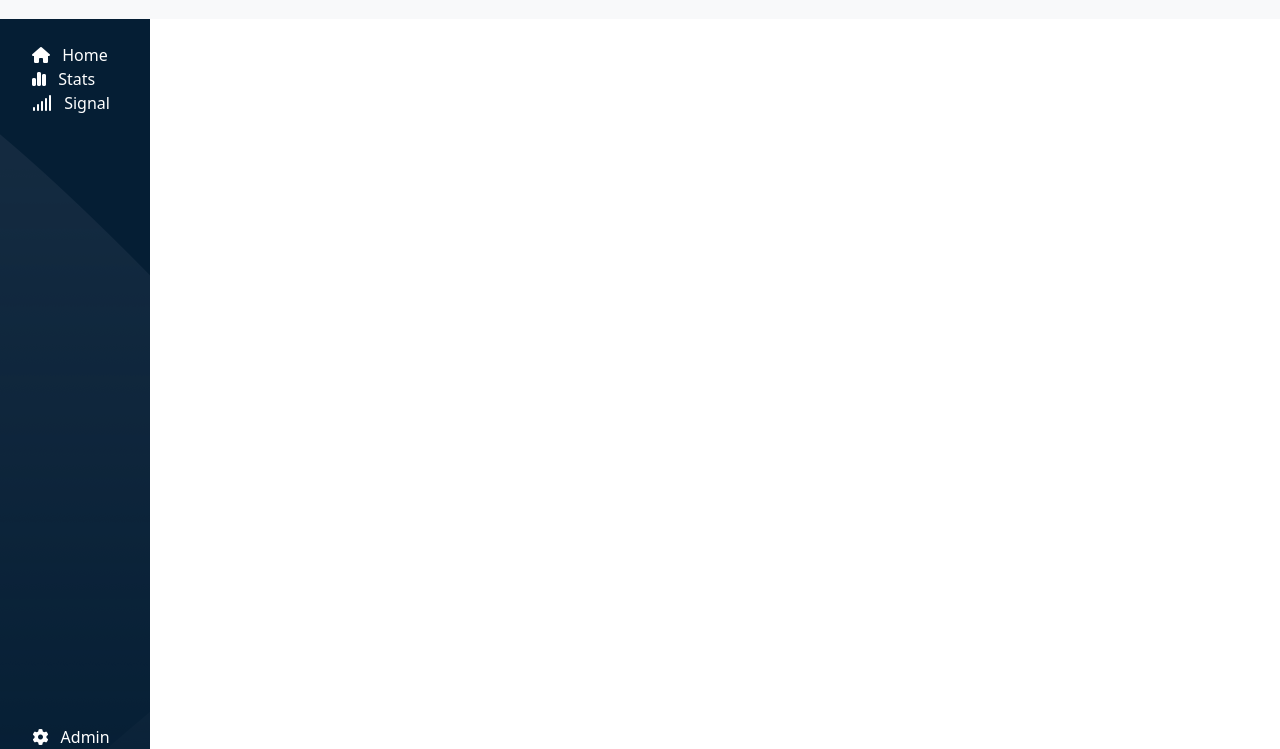
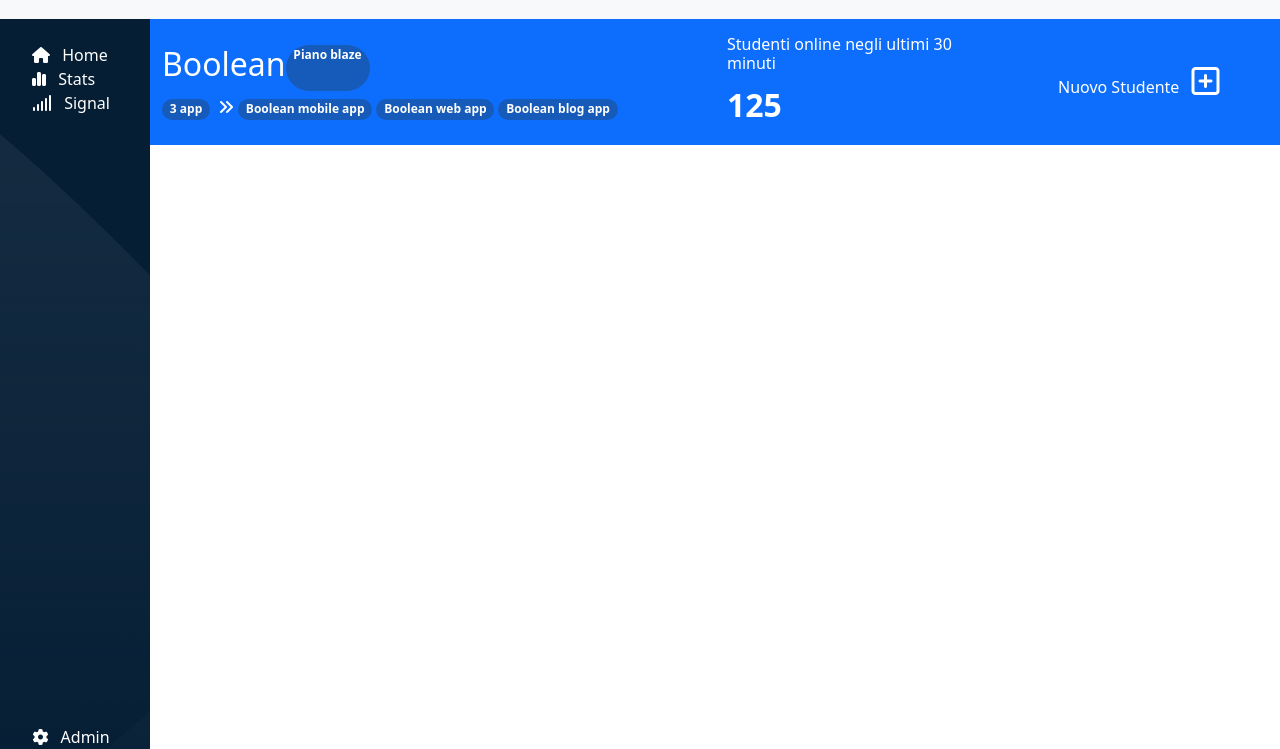
Before and after one commit to Morella92/html-css-bootstrap-dashboard, a plain HTML site: page index.html in a window 1280 px wide. Shown: the part 51-800 px from the top of the page. Drawn offline with nearby package versions, Linux system fonts and the light colour scheme.

Commit message:
START boolean blue bar

```diff
--- a/css/app.css
+++ b/css/app.css
@@ -5,6 +5,10 @@ img{
 li{
     list-style: none;
 }
+
+/* DEBUG RULES */
+
+
 /* HEADER NAV RULES */
 
 .main-navbar{
@@ -45,6 +49,15 @@ li{
     .admin__item{
         align-self: center;
     }
+
+
+    /* MAIN RULES */
+
+    .text-bg{
+        background-color: #165BBA;
+    }
+
+
 
 /* // Small devices (landscape phones, 576px and up) */
 @media (min-width: 576px) {
--- a/index.html
+++ b/index.html
@@ -91,7 +91,49 @@
             </aside>
 
             <main class="main-content flex-grow-1">
+                <div class="row justify-content-between align-items-center bg-primary text-white">
+                    <div class="col-md-6 py-3">
+                        <div class="d-flex flex-nowrap">
+                            <h2 class="d-inline">Boolean</h2>
+                            <span class="badge rounded-pill text-bg">
+                                Piano blaze
+                            </span>
+                        </div>
+                        <div class="d-flex flex-nowrap mt-2">
+                            <span class="badge rounded-pill text-bg me-2">
+                                3 app
+                            </span>
+                            <i class="fa-solid fa-angles-right me-1"></i>
+                            <span class="badge rounded-pill text-bg d-none d-lg-inline me-1">
+                                Boolean mobile app
+                            </span>
+                            <span class="badge rounded-pill text-bg d-none d-lg-inline me-1">
+                                Boolean web app
+                            </span>
+                            <span class="badge rounded-pill text-bg d-none d-lg-inline me-1">
+                                Boolean blog app
+                            </span>
+                            <span class="badge rounded-pill text-bg d-lg-none d-inline me-1">
+                                <i class="fa-solid fa-plus"></i>
+                            </span>
+                        </div>
+                    </div>
+                    <div class="col-md-3 py-3">
+                        <h3 class="fs-6">Studenti online negli ultimi 30 minuti</h3>
+                        <div class="fs-2 fw-bold">125</div>
+                    </div>
+                    <div class="col-md-3 py-3 order-first order-md-1 text-center">
+                        <h3 class="fs-6 d-inline me-2">Nuovo Studente</h3>
+                        <i class="fs-2 fa-regular fa-square-plus"></i>
+                    </div>
+                </div>
 
+                <div class="row py-4 px-2">
+                    <div class="col-lg-8">
+
+                    </div>
+                    <div class="col-lg-4"></div>
+                </div>
             </main>
         </div>
     </div>
```
